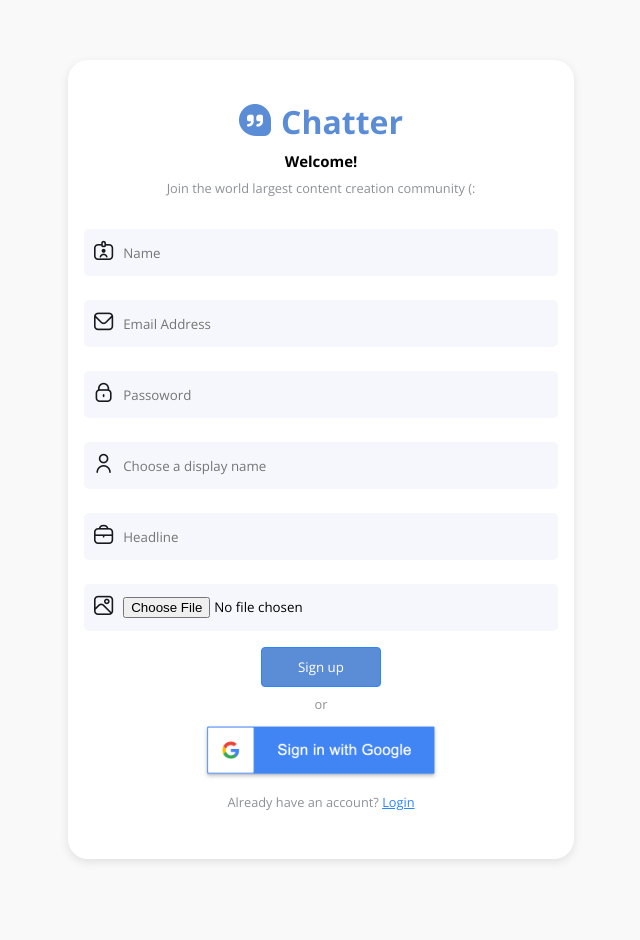
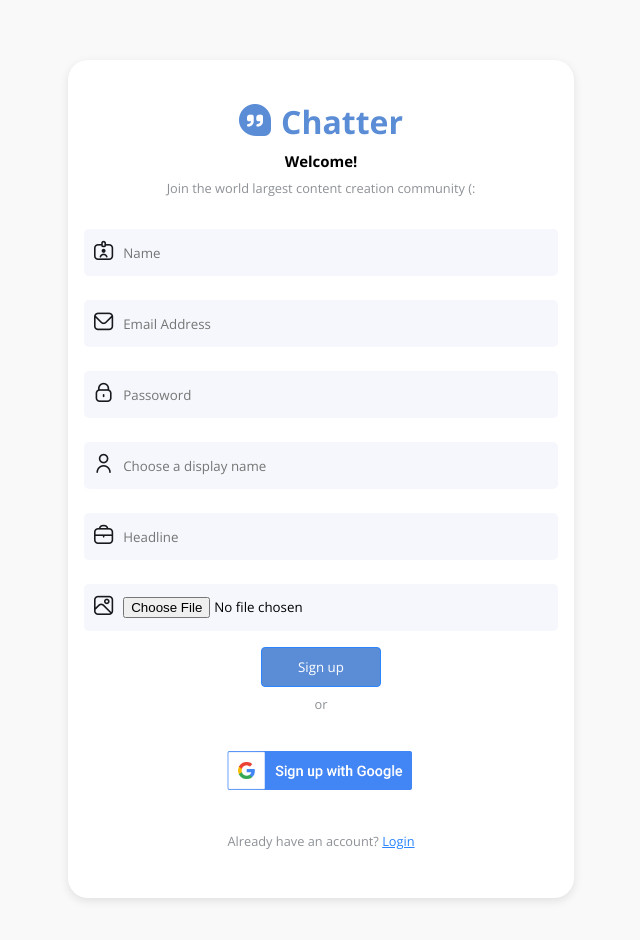
Before and after one commit to Im-Hassan-wd/verbose-broccoli, a React (Create React App) app: page /signup in a window 1280 px wide. Shown: the top 940 px of the page, without its empty margins (319-959 px from the left). Before the commit the page ends 919 px from the top, so only its background shows below. Built offline with nearby package versions, Linux system fonts and the light colour scheme; no server answers.

Commit message:
useGoogle hook

```diff
--- a/src/index.css
+++ b/src/index.css
@@ -18,12 +18,12 @@
 
 /* base styles */
 body {
-  font-family: "Open Sans", sans-serif;
   background: var(--smoke);
   font-size: 0.8rem;
 }
 * {
   margin: 0;
+  font-family: "Open Sans", sans-serif;
   padding: 0;
   box-sizing: border-box;
 }
--- a/src/pages/signup/Signup.css
+++ b/src/pages/signup/Signup.css
@@ -1,4 +1,15 @@
+.bg {
+  position: absolute;
+  top: 0;
+  left: 0;
+  width: 100%;
+  height: 100%;
+  object-fit: cover;
+  z-index: 0;
+  opacity: 0.5;
+}
 .auth-form {
+  position: relative;
   text-align: center;
   border-radius: 20px;
   max-width: 360px;
@@ -75,7 +86,7 @@
 .auth-form .btn {
   margin-top: 16px;
 }
-.auth-form img {
+.auth-img {
   width: 50%;
   border-radius: 5px;
   cursor: pointer;
--- a/src/pages/signup/Signup.js
+++ b/src/pages/signup/Signup.js
@@ -46,7 +46,11 @@ export default function Signup() {
   };
 
   return (
+    <>
+      {/* <img className="bg" src="./img/bg.jpg" alt="background" /> */}
       <form onSubmit={handleSubmit} className="auth-form sign-form">
+        {/* bg  */}
+
         <div className="logo">
           <i className="fi fi-sr-comment-quote"></i>
           <span>Chatter</span>
@@ -146,8 +150,9 @@ export default function Signup() {
           onClick={googleSignIn}
           tabIndex={0}
           role="button"
-        src="./img/sign-in-google.png"
+          src="./img/sign-up-google.png"
           alt="google button"
+          className="auth-img"
         />
 
         <p>
@@ -155,5 +160,6 @@ export default function Signup() {
         </p>
         {error && <div className="error">{error}</div>}
       </form>
+    </>
   );
 }
```
Also changed, not shown: public/img/sign-up-google.png. Lines whose indentation alone changed are shown as unchanged.
